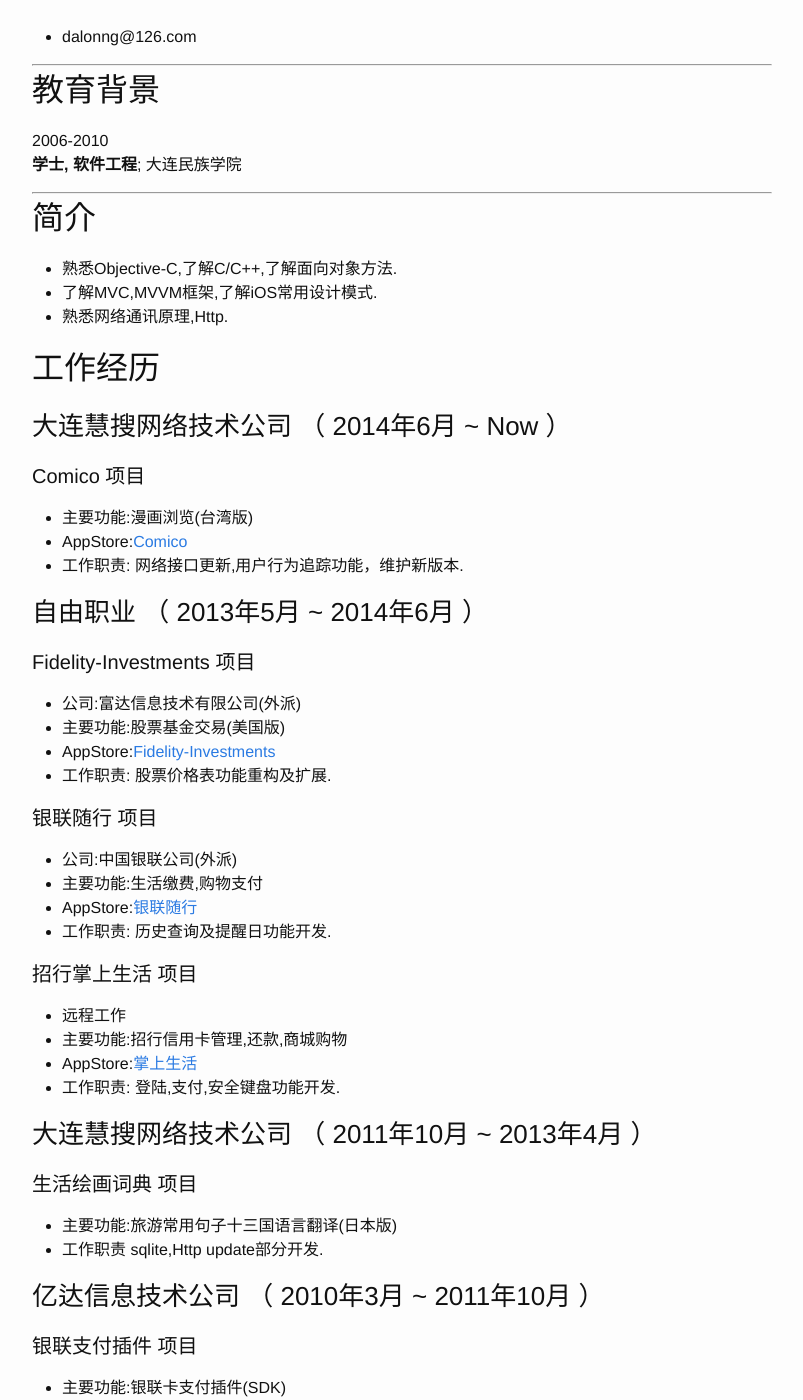
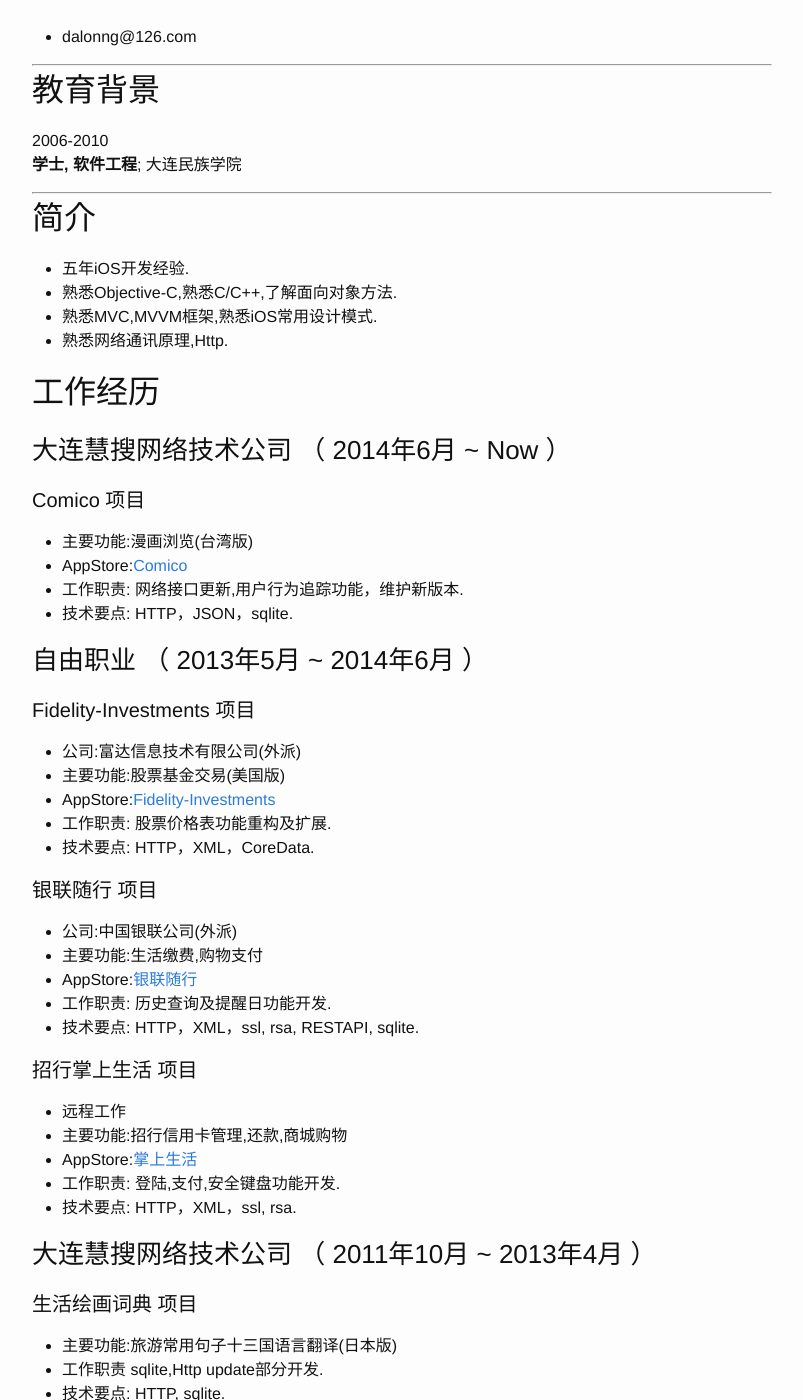
Before and after one commit to dalonng/dalonng.github.com, a Jekyll site: the page built from _posts/2014-12-02-resume.markdown, in a window 1280 px wide and 1400 px high, scrolled down 238 px. Shown: the whole window, without its empty margins (238-1041 px from the left). Built offline with Jekyll 4.4.1, drawn with Linux system fonts in a browser that asks for light colours; some of the changed text lies outside the part shown.

Commit message:
Update 2014-12-02-resume.markdown

```diff
--- a/_posts/2014-12-02-resume.markdown
+++ b/_posts/2014-12-02-resume.markdown
@@ -21,8 +21,9 @@
 ---
 
 ## 简介
-- 熟悉Objective-C,了解C/C++,了解面向对象方法.
-- 了解MVC,MVVM框架,了解iOS常用设计模式.
+- 五年iOS开发经验.
+- 熟悉Objective-C,熟悉C/C++,了解面向对象方法.
+- 熟悉MVC,MVVM框架,熟悉iOS常用设计模式.
 - 熟悉网络通讯原理,Http.
 
 ## 工作经历
@@ -33,6 +34,7 @@
 - 主要功能:漫画浏览(台湾版)
 - AppStore:[Comico](https://itunes.apple.com/cn/app/mian-fei-man-hua-comico-mei/id892368006?l=en&mt=8)
 - 工作职责: 网络接口更新,用户行为追踪功能，维护新版本.
+- 技术要点: HTTP，JSON，sqlite.
 
 ### 自由职业 （ 2013年5月 ~ 2014年6月 ）
 
@@ -41,18 +43,21 @@
 - 主要功能:股票基金交易(美国版)
 - AppStore:[Fidelity-Investments](https://itunes.apple.com/us/app/fidelity-investments/id348177453?mt=8)
 - 工作职责: 股票价格表功能重构及扩展.
+- 技术要点: HTTP，XML，CoreData.
 
 #### 银联随行 项目
 - 公司:中国银联公司(外派)
 - 主要功能:生活缴费,购物支付
 - AppStore:[银联随行](https://itunes.apple.com/cn/app/yin-lian-sui-xing/id433602054?l=en&mt=8)
 - 工作职责: 历史查询及提醒日功能开发.
+- 技术要点: HTTP，XML，ssl, rsa, RESTAPI, sqlite.
 
 #### 招行掌上生活 项目
 - 远程工作
 - 主要功能:招行信用卡管理,还款,商城购物
 - AppStore:[掌上生活](https://itunes.apple.com/cn/app/zhao-shang-yin-xing-xin-yong/id398453262?l=en&mt=8)
 - 工作职责: 登陆,支付,安全键盘功能开发.
+- 技术要点: HTTP，XML，ssl, rsa.
 
 
 ### 大连慧搜网络技术公司 （ 2011年10月 ~ 2013年4月 ）
@@ -60,6 +65,7 @@
 #### 生活绘画词典 项目
 - 主要功能:旅游常用句子十三国语言翻译(日本版)
 - 工作职责 sqlite,Http update部分开发.
+- 技术要点: HTTP, sqlite.
 
 ### 亿达信息技术公司 （ 2010年3月 ~ 2011年10月 ）
 
@@ -67,11 +73,13 @@
 - 主要功能:银联卡支付插件(SDK)
 - AppStore:[爱买](https://itunes.apple.com/cn/app/ai-mai-tuan-gou-dao-hang-tao/id501950973?l=en&mt=8) 集成了该SDK
 - 工作职责:实现加密协议,安全键盘开发.
+- 技术要点: HTTP，XML，ssl, rsa, sqlite.
 
 #### 邦购商城 项目
 - 主要功能:服装购买
 - AppStore:[邦购商城](https://itunes.apple.com/cn/app/bang-gou-shang-cheng-mei-te/id427543233?l=en&mt=8) 集成了该SDK
 - 工作职责:购物列表,购物车功能开发.
+- 技术要点: HTTP，JSON，CoreData.
 
 
 
```
